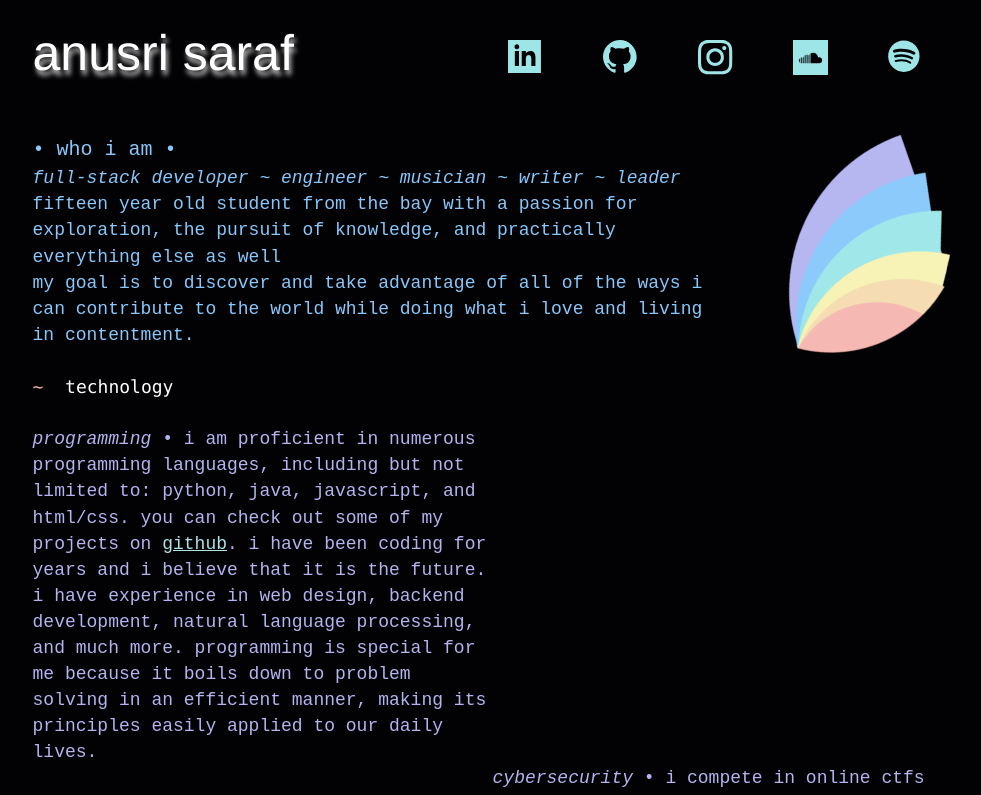
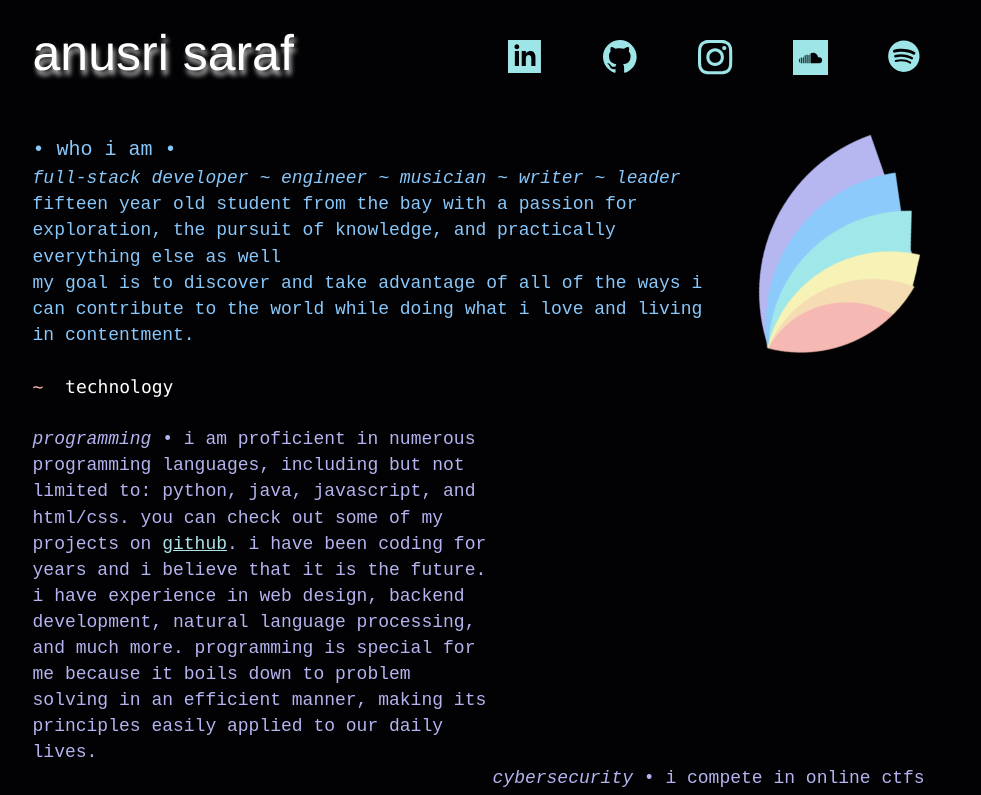
Before and after one commit to sri240/anusri-saraf-website, a Gatsby site: page / in a window 1280 px wide. Shown: the top 795 px of the page, without its empty margins (147-1128 px from the left). Built offline with nearby package versions, Linux system fonts and the light colour scheme; Gatsby itself is replaced by a stand-in of ours.

Commit message:
fixed intro

```diff
--- a/src/pages/index.js
+++ b/src/pages/index.js
@@ -38,7 +38,8 @@ const IndexPage = () => (
       </span>
       <span class="mylogo" style={{
           alignItems: "left",
-          float:"right"
+          float:"right",
+          marginRight:"30px"
           }}>
         <Image />
       </span>
```
